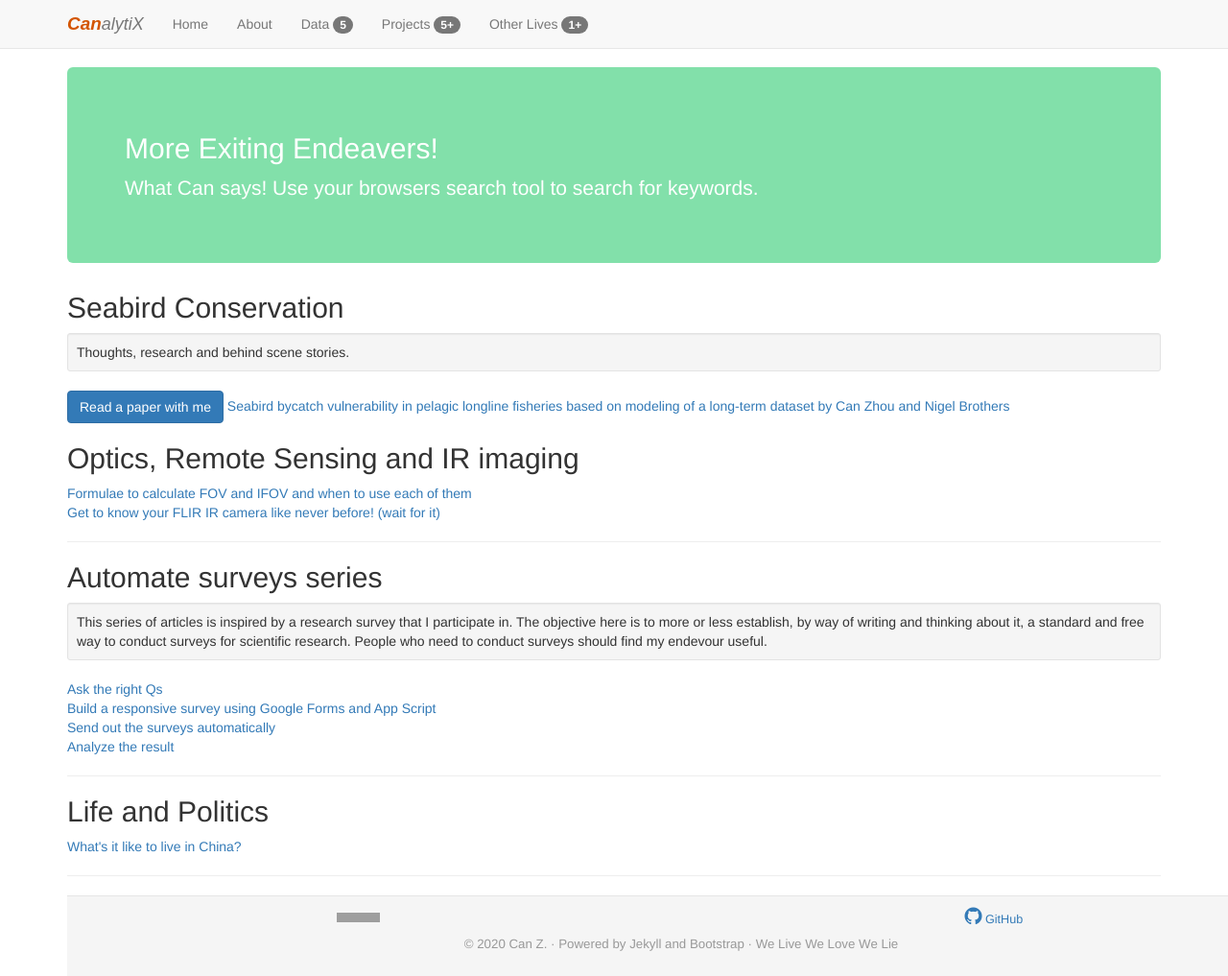
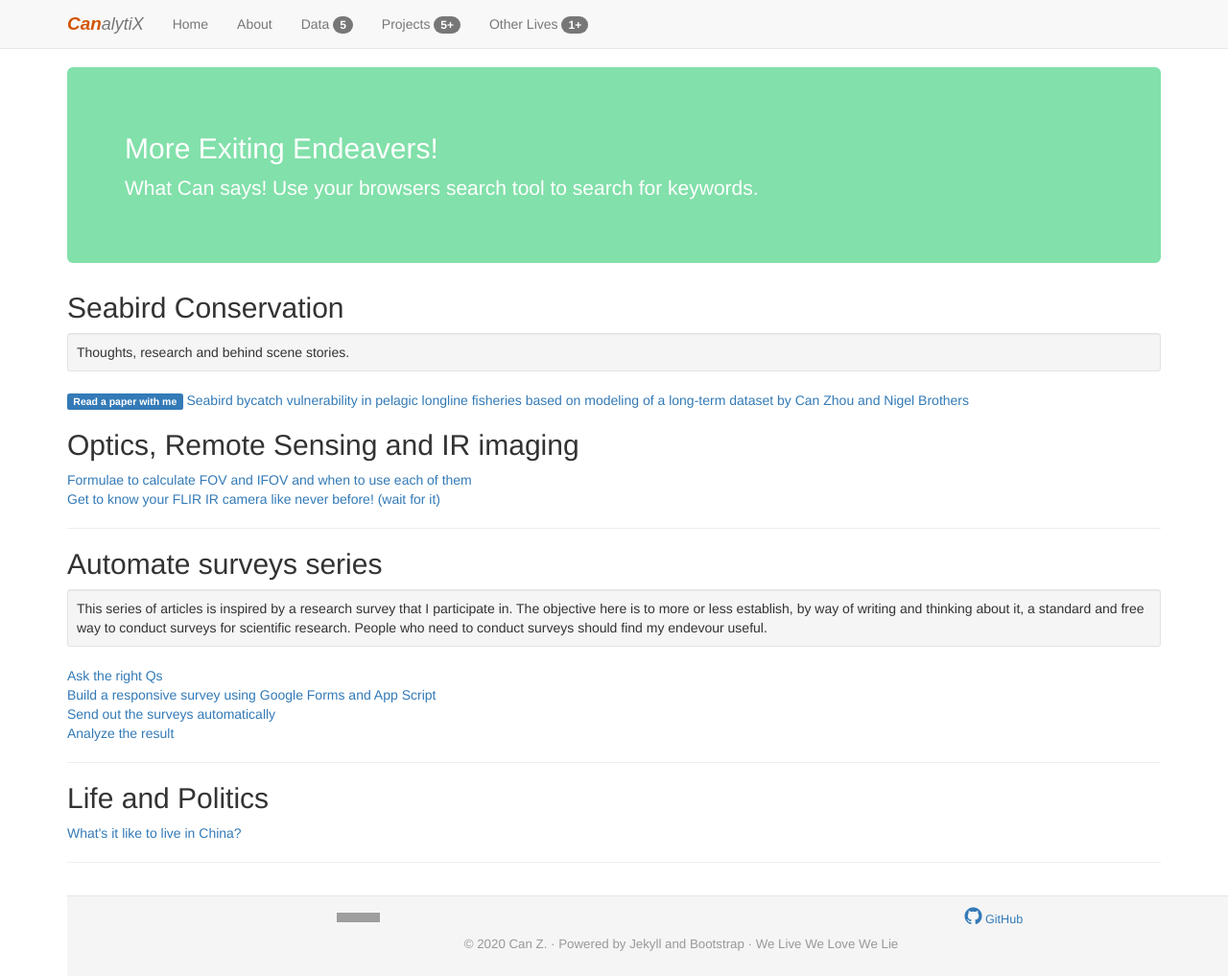
Before and after one commit to HVoltBb/HVoltBb.github.io, a Jekyll site: the page built from random/index.html, in a window 1280 px wide and 1017 px high. Shown: the whole window at 96% size. Built offline with Jekyll 4.4.1, drawn with Linux system fonts in a browser that asks for light colours; comment, search, counter and statistics services are not loaded; grey boxes are pictures that could not be loaded.

Commit message:
Update index.html

```diff
--- a/random/index.html
+++ b/random/index.html
@@ -17,7 +17,7 @@ description: Blog posts on optics, thermodynamics and more
 	Thoughts, research and behind scene stories.
 </div>
 <div class='blog-post'>
-	<button type='button' class="btn btn-primary">Read a paper with me</button>
+	<span class="label label-primary">Read a paper with me</span>
 	<a href="./posts/birdbycatch_paper2021.html">Seabird bycatch vulnerability in pelagic longline fisheries based on modeling of a long-term dataset by Can Zhou and Nigel Brothers</a>
 
 <!--- optics --->
```
